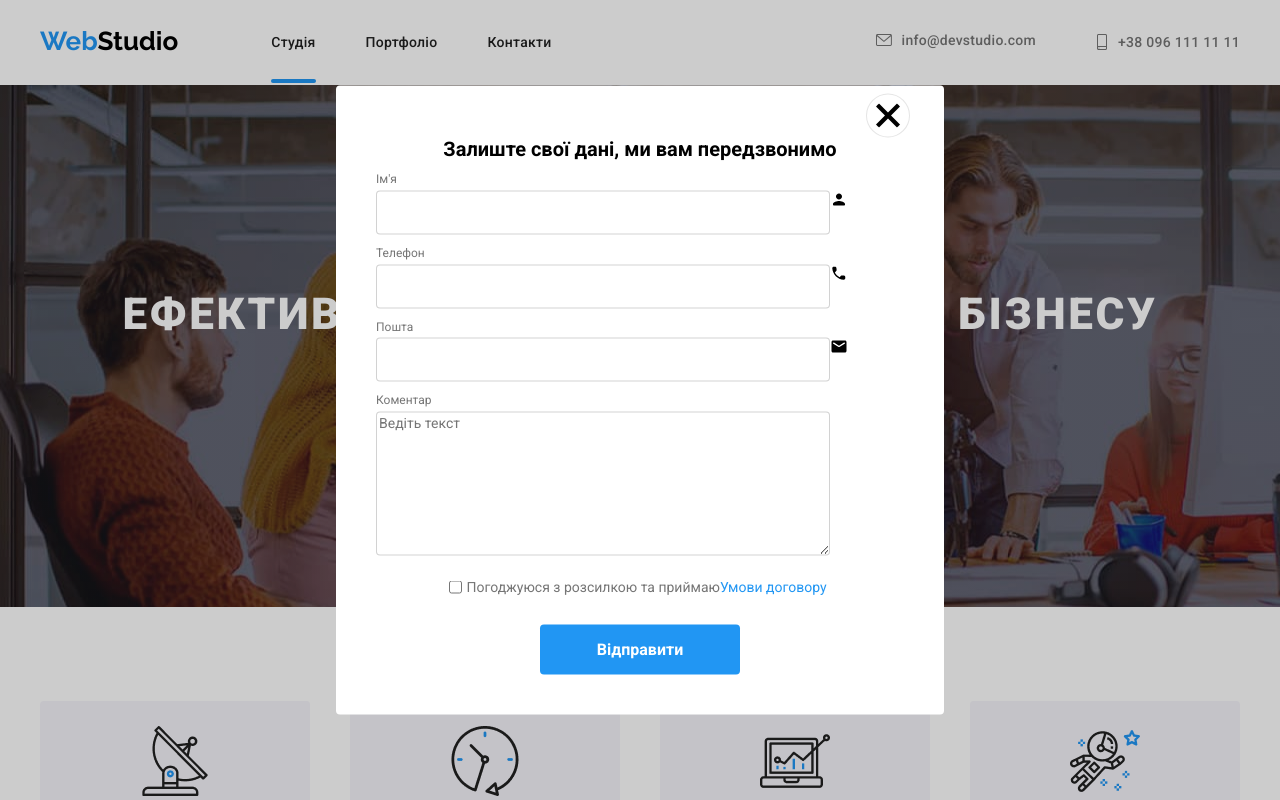
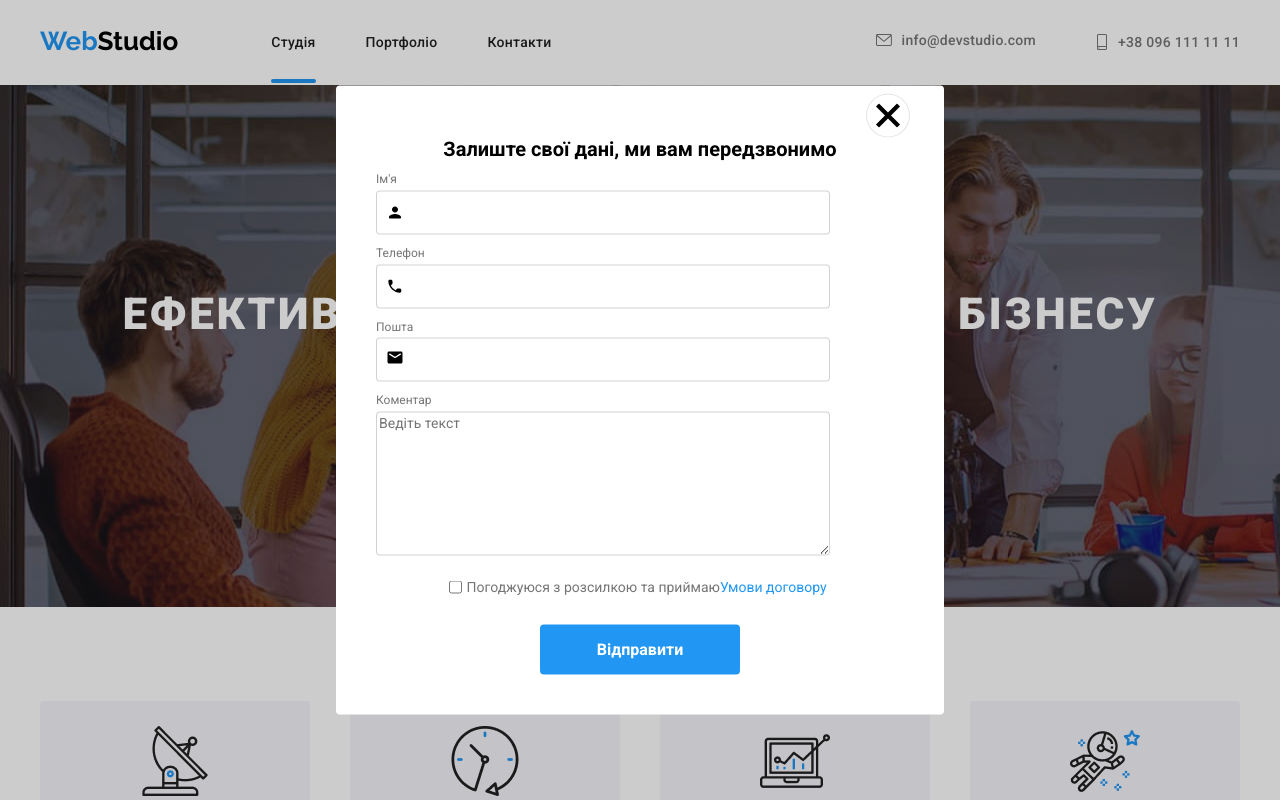
Before and after one commit to VikaMelnyk58/web-studio, a plain HTML site: page index.html in a window 1280 px wide. Both pictures are taken after a click on the button "Замовити послугу". Shown: the top 800 px of the page. Drawn offline with nearby package versions, Linux system fonts and the light colour scheme.

Commit message:
01.05/rady

```diff
--- a/css/style.css
+++ b/css/style.css
@@ -171,9 +171,24 @@ fill: var(--logo-first);
     position: relative;
 }
 .svg-icon{
-    position: absolute;
+    /* position: absolute; */
     width: 18px;
     height: 18px;
+}
+.icon-person{
+    position: absolute;
+    top: 118px;
+    left: 50px;
+}
+.icon-phone{
+    position: absolute;
+    top: 192px;
+    left: 50px;
+}
+.icon-email{
+    position: absolute;
+    top: 263px;
+    left: 50px;
 }
 .icon-close{
     border-radius: 50px;
--- a/index.html
+++ b/index.html
@@ -55,6 +55,7 @@
                         <div class="modal">
                             <button class="close" data-modal-close><svg class="icon-close"><use href="./symbol-defs.svg#icon-close"></use></svg></button>
                             <h5 class="text-main">Залиште свої дані, ми вам передзвонимо</h5>
+                            <form>
                             <label class="label">
                                 <p class="modal-text">Ім'я</p>
                                 <input class="input-modal" type="text" name="username" required minlength="3" maxlength="10">
@@ -82,6 +83,7 @@
                               <a class="checkbox-link" href="#"> Умови договору</a>
                               </div>
                               <button type="submit" class="modal-btn">Відправити</button>
+                            </form>
                         </div>
                     </div>
                 </div>
```
